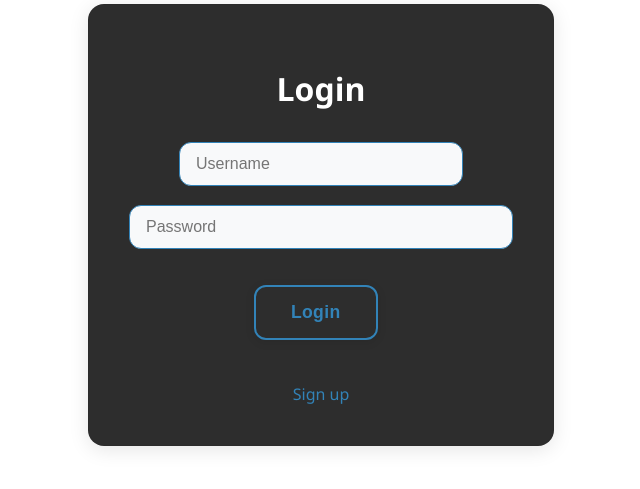
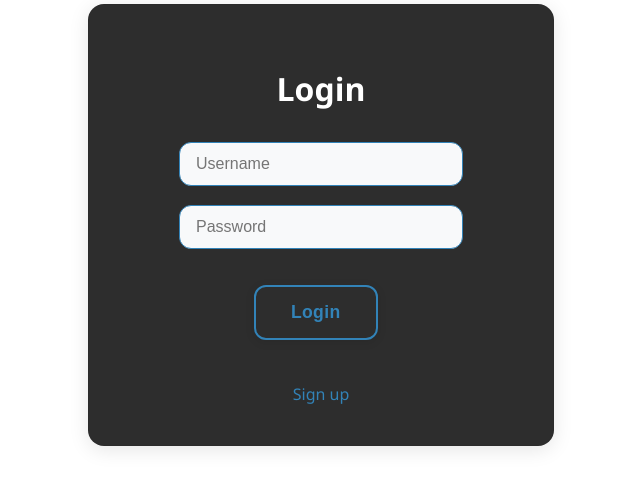
Before and after one commit to Tac0L0rrd/codespaces-flask, a Flask app: page /login in a window 1280 px wide. Shown: the part 175-664 px from the top of the page, without its empty margins (319-959 px from the left). Run offline with Flask 3, Linux system fonts and the light colour scheme.

Commit message:
Make login/signup password input box same width as username input
- Added CSS styling for input[type='password'] to match username input width
- Both username and password inputs now have max-width: 250px and width: 250px

```diff
--- a/static/styles.css
+++ b/static/styles.css
@@ -412,6 +412,11 @@ input[name="username"] {
     width: 250px !important;
 }
 
+input[type="password"] {
+    max-width: 250px !important;
+    width: 250px !important;
+}
+
 .grade-input {
     max-width: 80px !important;
     width: 80px !important;
```
